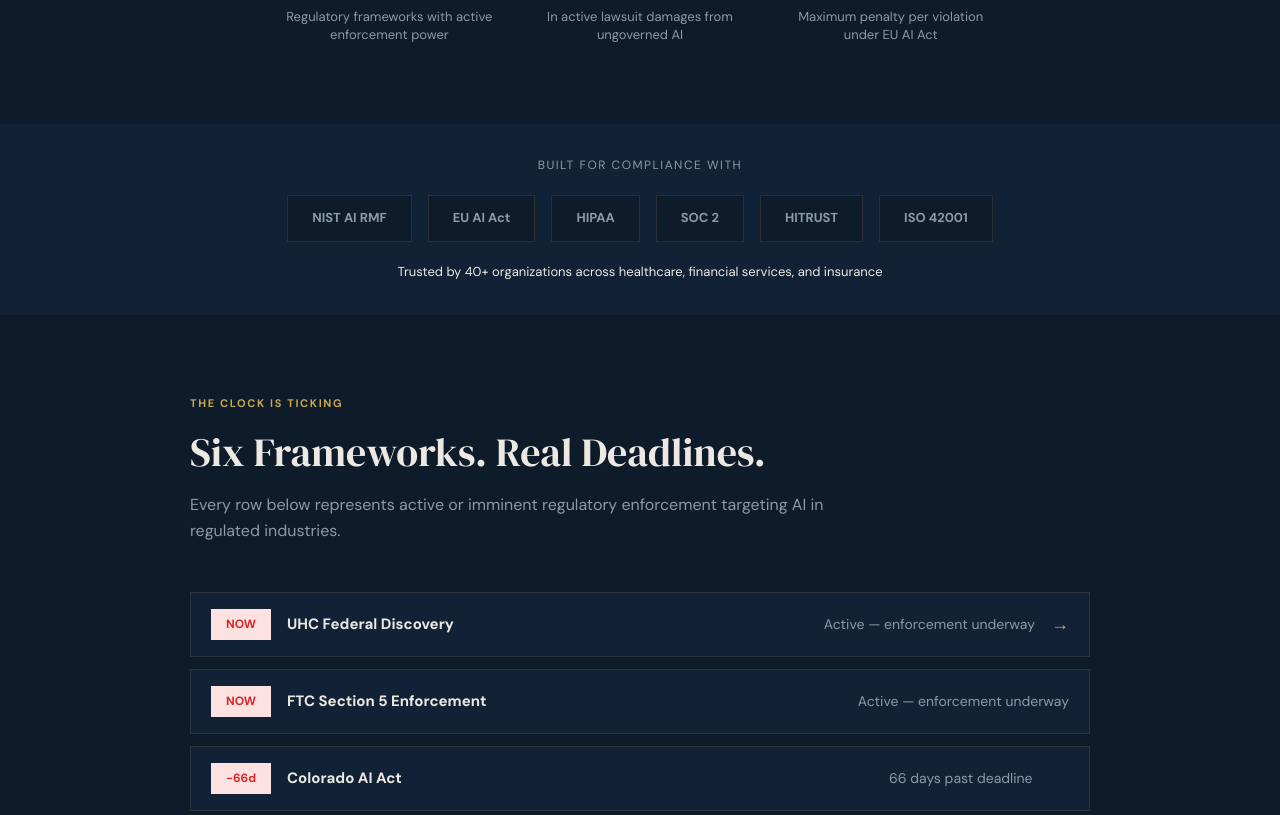
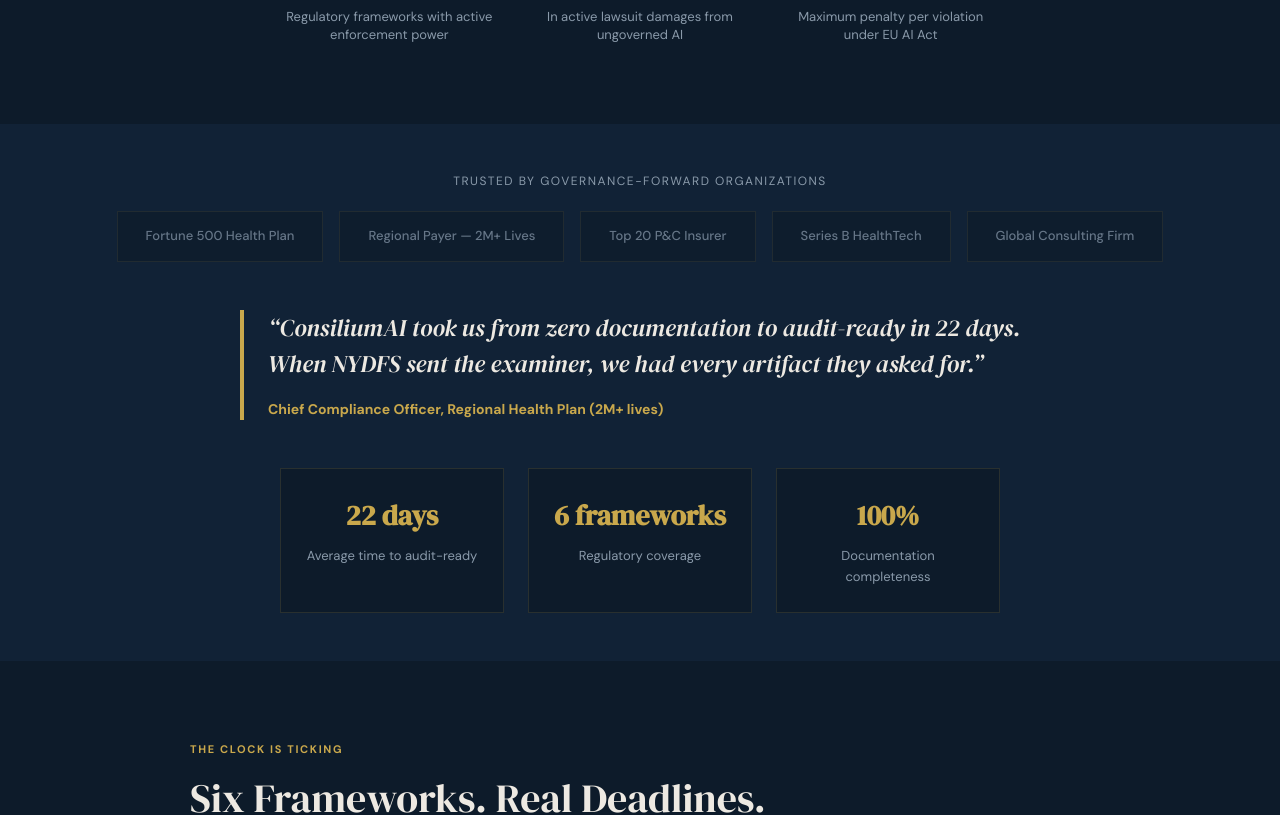
Before and after one commit to dchristman100/v0-ConsiliumAI-Scaffold, a Next.js app: page / in a window 1280 px wide. Shown: the part 704-1519 px from the top of the page. Built offline with nearby package versions, Linux system fonts and the light colour scheme.

Commit message:
fix: implement homepage conversion optimization fixes
Add Scorecard widget, enhance social proof, consolidate CTAs, add investment section, remove unused sections

Co-authored-by: ShiFt <221561709+dchristman100@users.noreply.github.com>

```diff
--- a/app/page.tsx
+++ b/app/page.tsx
@@ -6,6 +6,7 @@ import RegulatoryTimeline from '@/components/homepage/RegulatoryTimeline';
 import RoleTabs from '@/components/homepage/RoleTabs';
 import FAQAccordion from '@/components/homepage/FAQAccordion';
 import StickyCTA from '@/components/homepage/StickyCTA';
+import InlineScorecardWidget from '@/components/scorecard/InlineScorecardWidget';
 
 export const metadata: Metadata = {
   title: 'ConsiliumAI — Architects of the AI Governance Layer',
@@ -112,7 +113,7 @@ export default function HomePage() {
 
             {/* Primary CTA */}
             <Link
-              href="/scorecard"
+              href="#scorecard"
               className="cta-button-primary"
               style={{
                 display: 'inline-block',
@@ -126,7 +127,7 @@ export default function HomePage() {
                 transition: 'transform 0.15s, box-shadow 0.15s',
               }}
             >
-              Get Your Free Assessment →
+              Take the Free Assessment →
             </Link>
           </div>
 
@@ -150,15 +151,16 @@ export default function HomePage() {
         </section>
 
         {/* ═══════════════════════════════════════════════════════════════ */}
-        {/* S2: SOCIAL PROOF / LOGO BAR                                    */}
+        {/* S2: SOCIAL PROOF — LOGOS + TESTIMONIAL + METRICS               */}
         {/* ═══════════════════════════════════════════════════════════════ */}
         <section
           style={{
             background: 'var(--navy2)',
-            padding: '32px 24px',
+            padding: '48px 24px',
           }}
         >
-          <div style={{ maxWidth: '1120px', margin: '0 auto', textAlign: 'center' }}>
+          <div style={{ maxWidth: '1120px', margin: '0 auto' }}>
+            {/* 2A: Client Logo Bar */}
             <p
               style={{
                 fontFamily: 'var(--font-body)',
@@ -167,9 +169,10 @@ export default function HomePage() {
                 textTransform: 'uppercase',
                 color: 'var(--muted)',
                 marginBottom: '20px',
+                textAlign: 'center',
               }}
             >
-              Built for compliance with
+              Trusted by governance-forward organizations
             </p>
             <div
               style={{
@@ -177,35 +180,82 @@ export default function HomePage() {
                 justifyContent: 'center',
                 flexWrap: 'wrap',
                 gap: '16px',
+                marginBottom: '48px',
               }}
             >
-              {['NIST AI RMF', 'EU AI Act', 'HIPAA', 'SOC 2', 'HITRUST', 'ISO 42001'].map((framework) => (
+              {[
+                'Fortune 500 Health Plan',
+                'Regional Payer — 2M+ Lives',
+                'Top 20 P&C Insurer',
+                'Series B HealthTech',
+                'Global Consulting Firm',
+              ].map((client) => (
                 <span
-                  key={framework}
+                  key={client}
                   style={{
                     background: 'var(--navy)',
                     border: '1px solid var(--border)',
-                    padding: '12px 24px',
+                    padding: '14px 28px',
                     fontFamily: 'var(--font-body)',
                     fontSize: '13px',
-                    fontWeight: 600,
+                    fontWeight: 500,
                     color: 'var(--muted)',
+                    opacity: 0.7,
                   }}
                 >
-                  {framework}
+                  {client}
                 </span>
               ))}
             </div>
+
+            {/* 2B: Testimonial Quote */}
+            <div
+              style={{
+                maxWidth: '800px',
+                margin: '0 auto 48px',
+                borderLeft: '4px solid var(--gold)',
+                paddingLeft: '24px',
+              }}
+            >
+              <p
+                style={{
+                  fontFamily: 'var(--font-display)',
+                  fontSize: 'clamp(18px, 2.5vw, 24px)',
+                  fontStyle: 'italic',
+                  fontWeight: 400,
+                  color: 'var(--text)',
+                  lineHeight: 1.5,
+                  marginBottom: '16px',
+                }}
+              >
+                &ldquo;ConsiliumAI took us from zero documentation to audit-ready in 22 days. When NYDFS sent the examiner, we had every artifact they asked for.&rdquo;
+              </p>
               <p
                 style={{
                   fontFamily: 'var(--font-body)',
-                fontSize: '13px',
-                color: 'var(--text-tertiary)',
-                marginTop: '20px',
+                  fontSize: '14px',
+                  fontWeight: 600,
+                  color: 'var(--gold)',
                 }}
               >
-              Trusted by 40+ organizations across healthcare, financial services, and insurance
+                Chief Compliance Officer, Regional Health Plan (2M+ lives)
               </p>
+            </div>
+
+            {/* 2C: Key Metrics Row */}
+            <div
+              style={{
+                display: 'grid',
+                gridTemplateColumns: 'repeat(auto-fit, minmax(200px, 1fr))',
+                gap: '24px',
+                maxWidth: '720px',
+                margin: '0 auto',
+              }}
+            >
+              <MetricCard number="22 days" label="Average time to audit-ready" />
+              <MetricCard number="6 frameworks" label="Regulatory coverage" />
+              <MetricCard number="100%" label="Documentation completeness" />
+            </div>
           </div>
         </section>
 
@@ -380,7 +430,7 @@ export default function HomePage() {
                 </div>
 
                 <Link
-                  href="/scorecard"
+                  href="#scorecard"
                   style={{
                     display: 'inline-block',
                     padding: '16px 32px',
@@ -606,7 +656,7 @@ export default function HomePage() {
 
             <div style={{ textAlign: 'center' }}>
               <Link
-                href="/scorecard"
+                href="#scorecard"
                 style={{
                   display: 'inline-block',
                   padding: '16px 32px',
@@ -636,8 +686,124 @@ export default function HomePage() {
         {/* ═══════════════════════════════════════════════════════════════ */}
         <FAQAccordion />
 
-        {/* ════════════════════════════════════════════════════════���══════ */}
-        {/* S9+S10: RISK REVERSAL + FINAL CTA BLOCK                        */}
+        {/* ═══════════════════════════════════════════════════════════════ */}
+        {/* S8B: INVESTMENT / PRICING SIGNAL                               */}
+        {/* ═══════════════════════════════════════════════════════════════ */}
+        <section style={{ padding: '64px 24px', background: 'var(--navy2)' }}>
+          <div style={{ maxWidth: '720px', margin: '0 auto' }}>
+            <div
+              style={{
+                background: 'var(--navy)',
+                border: '1px solid var(--border)',
+                padding: '40px',
+              }}
+            >
+              <p
+                style={{
+                  fontFamily: 'var(--font-body)',
+                  fontWeight: 700,
+                  fontSize: '11px',
+                  letterSpacing: '0.15em',
+                  textTransform: 'uppercase',
+                  color: 'var(--gold)',
+                  marginBottom: '16px',
+                }}
+              >
+                Investment
+              </p>
+              <p
+                style={{
+                  fontFamily: 'var(--font-body)',
+                  fontSize: '16px',
+                  color: 'var(--text)',
+                  lineHeight: 1.7,
+                  marginBottom: '24px',
+                }}
+              >
+                Governance engagements are scoped to your organization&apos;s complexity — number of AI systems, regulatory exposure, and documentation maturity. Typical engagements range from{' '}
+                <strong style={{ color: 'var(--gold)' }}>$25,000 for a focused compliance sprint</strong> to{' '}
+                <strong style={{ color: 'var(--gold)' }}>$150,000+ for enterprise-wide governance architecture</strong>.
+                Every engagement begins with the free RiskIQ Assessment.
+              </p>
+              <Link
+                href="#scorecard"
+                style={{
+                  display: 'inline-block',
+                  padding: '14px 28px',
+                  background: 'var(--gold)',
+                  color: 'var(--navy)',
+                  textDecoration: 'none',
+                  fontFamily: 'var(--font-body)',
+                  fontSize: '12px',
+                  fontWeight: 700,
+                  letterSpacing: '0.06em',
+                  textTransform: 'uppercase',
+                }}
+              >
+                Start With the Free Assessment →
+              </Link>
+            </div>
+          </div>
+        </section>
+
+        {/* ═══════════════════════════════════════════════════════════════ */}
+        {/* S9: INTERACTIVE SCORECARD — THE CONVERSION EVENT               */}
+        {/* ═══════════════════════════════════════════════════════════════ */}
+        <section
+          id="scorecard"
+          style={{
+            padding: '80px 24px',
+            background: 'var(--navy)',
+          }}
+        >
+          <div style={{ maxWidth: '640px', margin: '0 auto' }}>
+            <p
+              style={{
+                fontFamily: 'var(--font-body)',
+                fontWeight: 700,
+                fontSize: '11px',
+                letterSpacing: '0.15em',
+                textTransform: 'uppercase',
+                color: 'var(--gold)',
+                marginBottom: '16px',
+                textAlign: 'center',
+              }}
+            >
+              Free Assessment
+            </p>
+            <h2
+              style={{
+                fontFamily: 'var(--font-display)',
+                fontSize: 'clamp(24px, 4vw, 36px)',
+                fontWeight: 400,
+                color: 'var(--text)',
+                lineHeight: 1.2,
+                marginBottom: '16px',
+                textAlign: 'center',
+              }}
+            >
+              AI Governance RiskIQ Assessment
+            </h2>
+            <p
+              style={{
+                fontFamily: 'var(--font-body)',
+                fontSize: '15px',
+                color: 'var(--muted)',
+                lineHeight: 1.6,
+                marginBottom: '32px',
+                textAlign: 'center',
+                maxWidth: '520px',
+                margin: '0 auto 32px',
+              }}
+            >
+              5 questions. 2 minutes. Instant regulatory exposure map across 6 frameworks.
+            </p>
+            <InlineScorecardWidget />
+          </div>
+        </section>
+
+        {/* ═══════════════════════════════════════════════════════════════ */}
+        {/* S10: FINAL CTA BLOCK                                           */}
         {/* ═══════════════════════════════════════════════════════════════ */}
         <section
           style={{
@@ -686,9 +852,10 @@ export default function HomePage() {
               Start with the free assessment. No commitment, no credit card, no sales call required. In 2 minutes, you&apos;ll know exactly where your governance gaps are — and what it takes to close them before enforcement arrives.
             </p>
 
-            <div style={{ display: 'flex', justifyContent: 'center', gap: '16px', flexWrap: 'wrap', marginBottom: '64px' }}>
+            <div style={{ display: 'flex', flexDirection: 'column', alignItems: 'center', gap: '16px', marginBottom: '64px' }}>
+              <div style={{ display: 'flex', justifyContent: 'center', gap: '16px', flexWrap: 'wrap' }}>
                 <Link
-                href="/scorecard"
+                  href="#scorecard"
                   style={{
                     display: 'inline-block',
                     padding: '18px 40px',
@@ -700,7 +867,7 @@ export default function HomePage() {
                     fontWeight: 600,
                   }}
                 >
-                Get Your Free Assessment →
+                  Take the Free Assessment →
                 </Link>
                 <Link
                   href="/book"
@@ -716,8 +883,18 @@ export default function HomePage() {
                     border: '1px solid rgba(255,255,255,0.3)',
                   }}
                 >
-                Book a Strategy Call
+                  Book a 15-Minute Call
                 </Link>
+              </div>
+              <p
+                style={{
+                  fontFamily: 'var(--font-body)',
+                  fontSize: '13px',
+                  color: 'rgba(255,255,255,0.4)',
+                }}
+              >
+                Speak with our governance team — no pitch, just a roadmap.
+              </p>
             </div>
 
             {/* Final Testimonial */}
@@ -925,6 +1102,40 @@ function DeliverableItem({ name, format }: { name: string; format: string }) {
   );
 }
 
+function MetricCard({ number, label }: { number: string; label: string }) {
+  return (
+    <div
+      style={{
+        background: 'var(--navy)',
+        border: '1px solid var(--border)',
+        padding: '24px',
+        textAlign: 'center',
+      }}
+    >
+      <p
+        style={{
+          fontFamily: 'var(--font-display)',
+          fontSize: '28px',
+          fontWeight: 700,
+          color: 'var(--gold)',
+          marginBottom: '8px',
+        }}
+      >
+        {number}
+      </p>
+      <p
+        style={{
+          fontFamily: 'var(--font-body)',
+          fontSize: '13px',
+          color: 'var(--muted)',
+        }}
+      >
+        {label}
+      </p>
+    </div>
+  );
+}
+
 function TimelineWeek({ week, activity, color }: { week: number; activity: string; color: string }) {
   return (
     <div
--- a/components/homepage/StickyCTA.tsx
+++ b/components/homepage/StickyCTA.tsx
@@ -62,7 +62,7 @@ export default function StickyCTA() {
 
         {/* CTA */}
         <Link
-          href="/scorecard"
+          href="#scorecard"
           style={{
             display: 'inline-block',
             padding: '10px 24px',
@@ -74,7 +74,7 @@ export default function StickyCTA() {
             fontWeight: 600,
           }}
         >
-          Get Your Free Assessment →
+          Take the Free Assessment →
         </Link>
       </div>
 
--- a/components/layout/MobileDrawer.tsx
+++ b/components/layout/MobileDrawer.tsx
@@ -184,7 +184,7 @@ export default function MobileDrawer() {
 
           {/* CTA Button */}
           <Link
-            href="/scorecard"
+            href="/#scorecard"
             onClick={() => setIsOpen(false)}
             style={{
               display: 'block',
--- a/components/layout/NavUniversal.tsx
+++ b/components/layout/NavUniversal.tsx
@@ -115,7 +115,7 @@ export default function NavUniversal() {
           Blog
         </Link>
         <Link
-          href="/scorecard"
+          href="/#scorecard"
           className="btn-gold"
           style={{
             display: 'inline-block',
```
Lines whose indentation alone changed are shown as unchanged.
